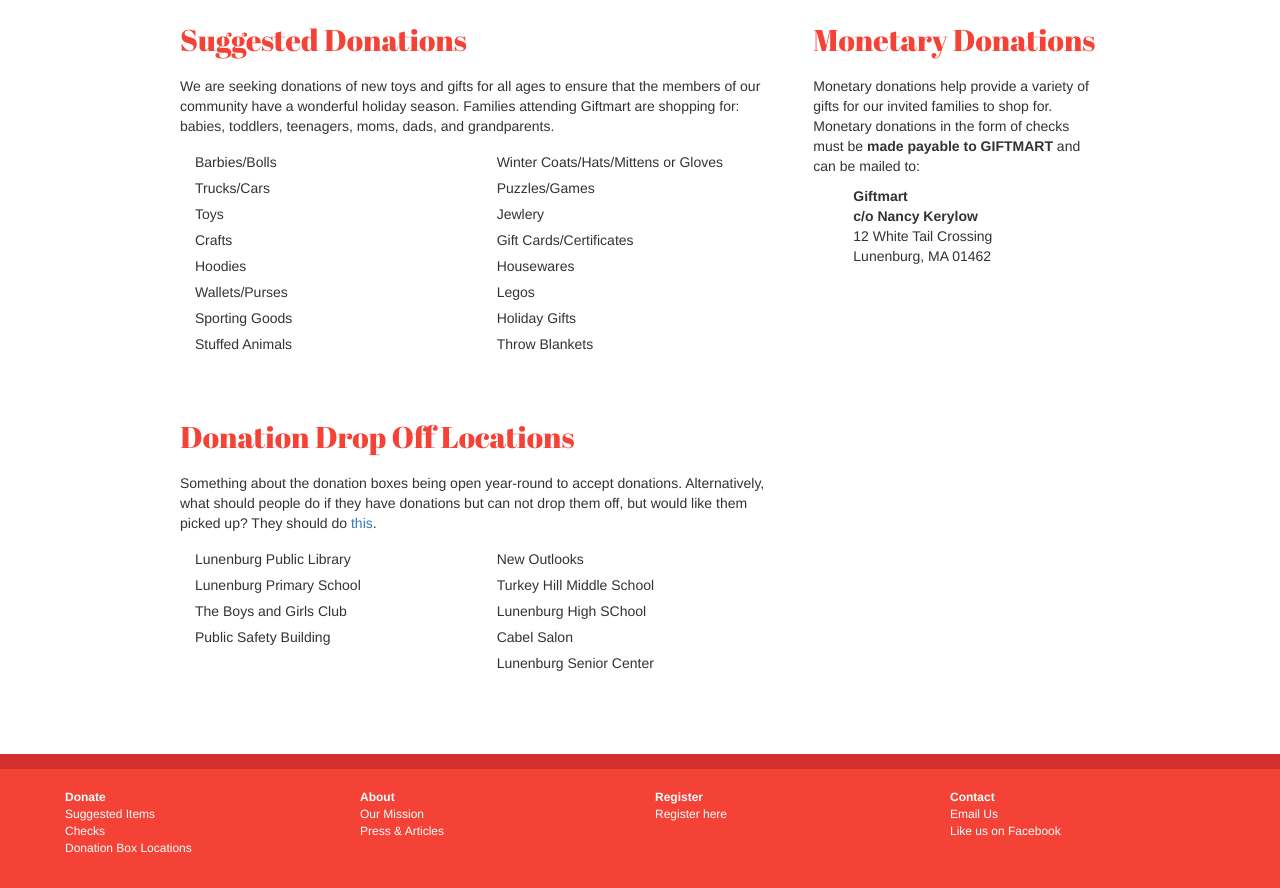
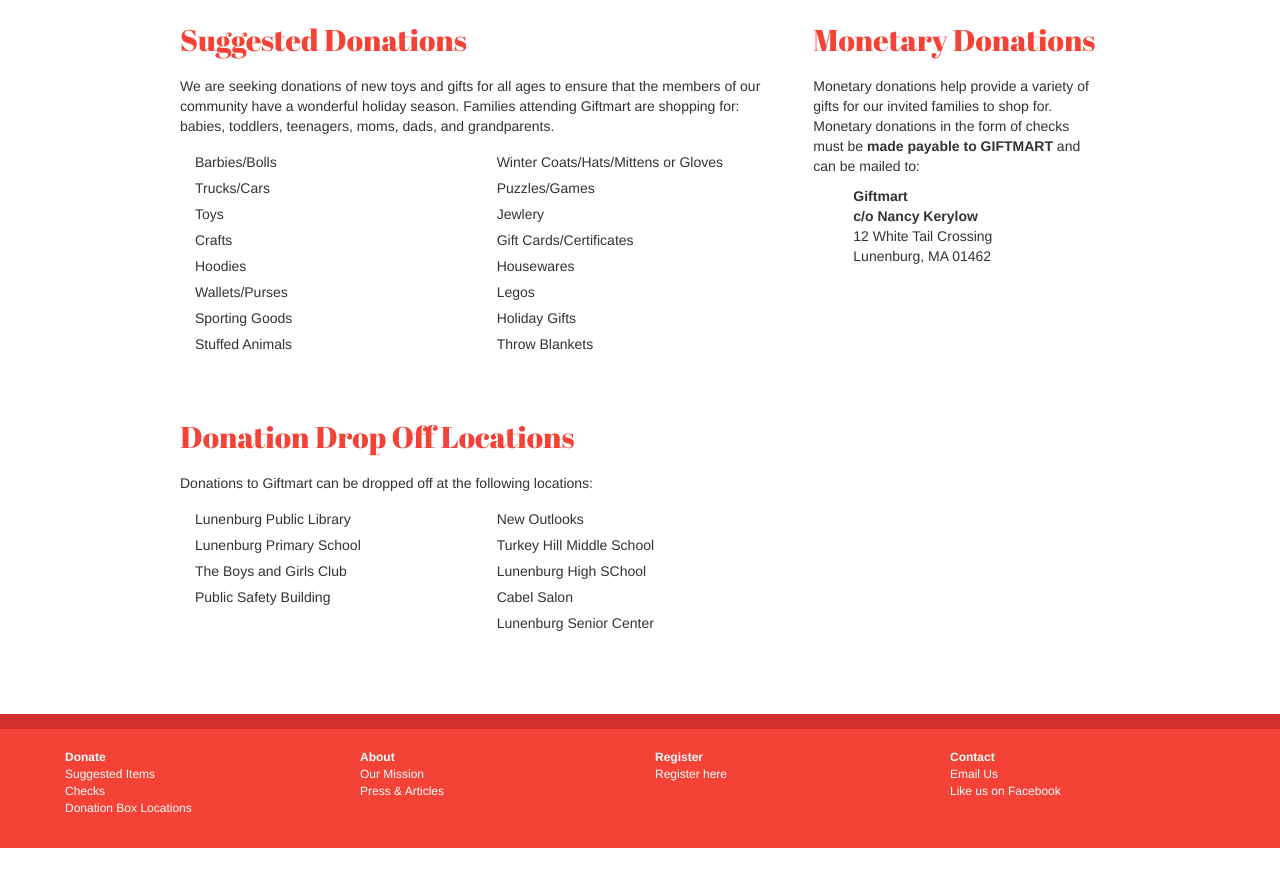
Before and after one commit to ninapetrop/lunenburggiftmart.com, a plain HTML site: page web/donate.html in a window 1280 px wide. Shown: the part 547-1435 px from the top of the page. After the commit the page ends 1395 px from the top, so only its background shows below. Drawn offline with nearby package versions, Linux system fonts and the light colour scheme.

Commit message:
trivial text updates

```diff
--- a/web/donate.html
+++ b/web/donate.html
@@ -75,7 +75,7 @@
 						<li>Throw Blankets</li>
           </ul>
           <h2 class="col-xs-12 second" style="padding-left: 0;">Donation Drop Off Locations</h2>
-          <p class="col-xs-12" style="padding-left: 0;">Something about the donation boxes being open year-round to accept donations. Alternatively, what should people do if they have donations but can not drop them off, but would like them picked up? They should do <a href="#">this</a>.</p>
+          <p class="col-xs-12" style="padding-left: 0;">Donations to Giftmart can be dropped off at the following locations:</p>
           <ul class="col-xs-6 list" style="margin-top: 0;">
             <li>Lunenburg Public Library</li>
 						<li>Lunenburg Primary School</li>
```
Also changed, not shown: web/index.html (+0 -1 lines).
